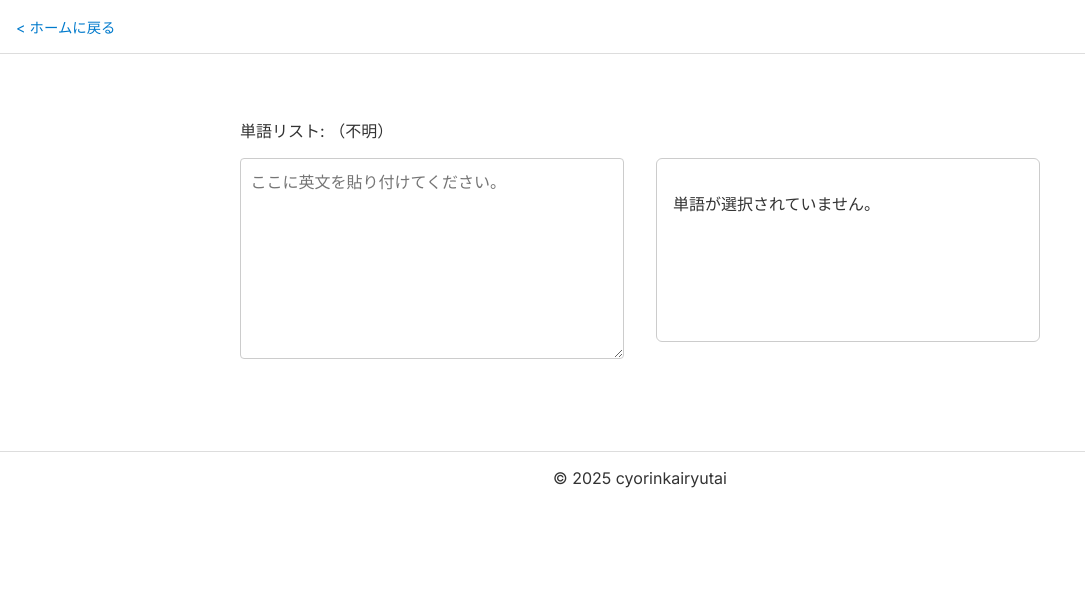
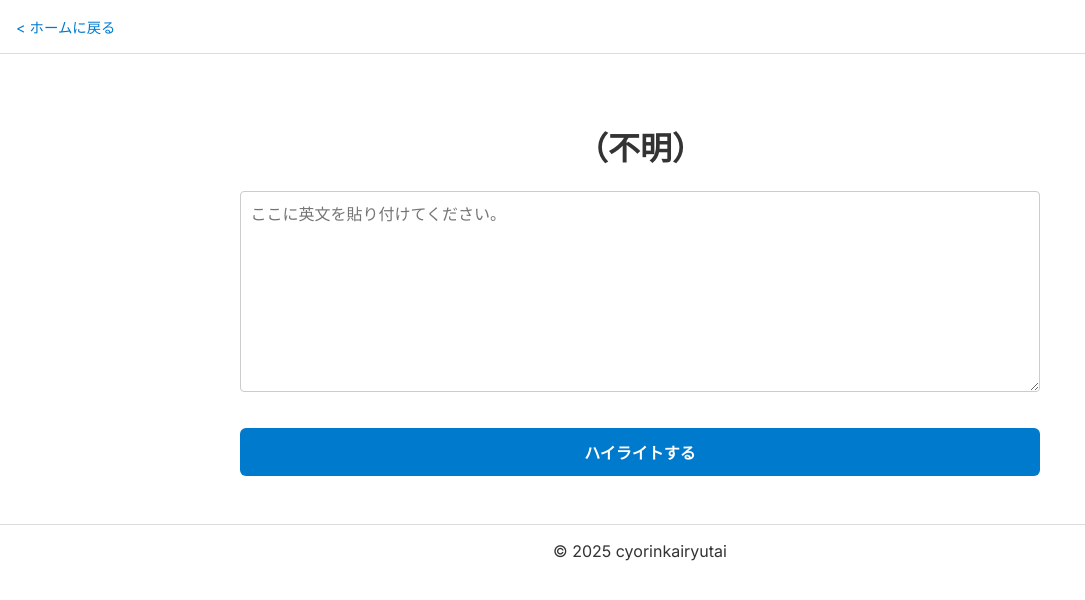
Before and after one commit to 257cc8ae/english-word-list, a plain HTML site: page reader.html in a window 1280 px wide. Shown: the whole page, without its empty margins (0-1085 px from the left). Drawn offline with Linux system fonts and the light colour scheme.

Commit message:
some fixes

```diff
--- a/reader.html
+++ b/reader.html
@@ -3,21 +3,11 @@
 
 <head>
     <meta charset="UTF-8">
-    <title>Readerモード</title>
+    <meta name="viewport" content="width=device-width, initial-scale=1">
+    <title>リーディングモード</title>
     <link href="https://fonts.googleapis.com/css2?family=Inter&display=swap" rel="stylesheet">
     <link rel="stylesheet" href="style.css">
     <style>
-        .reader-layout {
-            display: flex;
-            flex-direction: row;
-            gap: 2rem;
-        }
-
-        .left-pane,
-        .right-pane {
-            flex: 1;
-        }
-
         .highlight-word {
             font-weight: bold;
             font-style: italic;
@@ -30,7 +20,17 @@
             padding: 1rem;
             border: 1px solid #ccc;
             border-radius: 6px;
-            min-height: 150px;
+            margin-top: 1.5rem;
+        }
+
+        .edit-button,
+        .highlight-button {
+            margin-top: 1rem;
+            display: inline-block;
+        }
+
+        #rendered-text {
+            font-size: 18px;
         }
     </style>
 </head>
@@ -40,24 +40,25 @@
         <a href="index.html">&lt; ホームに戻る</a>
     </div>
     <div class="container">
-        <p>単語リスト: <span id="list-name"></span></p>
+        <h1><span id="list-name"></span></h1>
 
-        <div class="reader-layout">
-            <div class="left-pane">
-                <textarea id="text-input" rows="10" placeholder="ここに英文を貼り付けてください。" style="width: 100%;"></textarea>
-                <div id="rendered-text" style="margin-top: 1.5rem;"></div>
-            </div>
+        <div id="input-area">
+            <textarea id="text-input" rows="10" placeholder="ここに英文を貼り付けてください。" style="width: 100%;"></textarea>
+            <button id="highlight-button" class="button highlight-button">ハイライトする</button>
+        </div>
 
-            <div class="right-pane">
-                <div class="word-info" id="word-info">
-                    <p>単語が選択されていません。</p>
-                </div>
+        <div id="highlighted-area" style="display: none;">
+            <button id="edit-button" class="speak-button">英文編集モードに戻る</button>
+            <div id="rendered-text" style="margin-top: 1rem;"></div>
+            <div class="word-info" id="word-info">
+                <p>単語が選択されていません。</p>
             </div>
         </div>
     </div>
     <footer class="site-footer">
         <p>&copy; 2025 cyorinkairyutai</p>
     </footer>
+
     <script>
         const params = new URLSearchParams(window.location.search);
         const rawName = params.get("list_name");
@@ -74,7 +75,7 @@
         const renderArea = document.getElementById("rendered-text");
         const infoBox = document.getElementById("word-info");
 
-        textarea.addEventListener("input", () => {
+        document.getElementById("highlight-button").addEventListener("click", () => {
             const text = textarea.value;
             const tokens = text.split(/(\s+|\b)/);
             renderArea.innerHTML = "";
@@ -91,6 +92,15 @@
                     renderArea.appendChild(document.createTextNode(token));
                 }
             }
+
+            document.getElementById("input-area").style.display = "none";
+            document.getElementById("highlighted-area").style.display = "block";
+        });
+
+        document.getElementById("edit-button").addEventListener("click", () => {
+            document.getElementById("highlighted-area").style.display = "none";
+            document.getElementById("input-area").style.display = "block";
+            infoBox.innerHTML = "<p>単語が選択されていません。</p>";
         });
 
         function showWordInfo(wordObj) {
--- a/style.css
+++ b/style.css
@@ -1,10 +1,10 @@
-
 /* ===== 全体設定 ===== */
 body {
     margin: 0;
     padding: 0;
-  font-family: "Inter",sans-serif;
-  background-color: #fff; /* 灰色背景 */
+    font-family: "Inter", sans-serif;
+    background-color: #fff;
+    /* 灰色背景 */
     color: #333;
 }
 
@@ -16,6 +16,10 @@ body {
 
 h1 {
     text-align: center;
+}
+
+a {
+    color: #007acc;
 }
 
 /* ===== カードスタイル ===== */
@@ -38,7 +42,8 @@ h1 {
 .button {
     display: inline-block;
     padding: 0.75rem 1.5rem;
-  background-color: #007acc; /* アクセント青 */
+    background-color: #007acc;
+    /* アクセント青 */
     color: white;
     font-weight: bold;
     text-align: center;
@@ -80,7 +85,8 @@ textarea {
 
 input[type="text"]:focus,
 textarea:focus {
-  border-color: #007acc; /* 青のフォーカス */
+    border-color: #007acc;
+    /* 青のフォーカス */
     outline: none;
 }
 
```
Also changed, not shown: index.html (+6 -2 lines). Lines whose indentation alone changed are shown as unchanged.
